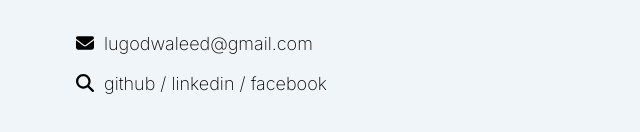
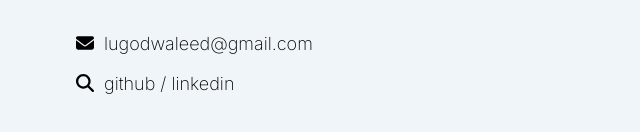
Before and after one commit to waleedlugod/waleedlugod, a Next.js app: page /contact in a window 1280 px wide. Shown: the part 228-360 px from the top of the page, without its empty margins (0-640 px from the left). Built offline with nearby package versions, Linux system fonts and the light colour scheme; a web font is replaced by a local one.

Commit message:
remove facebook from contact

```diff
--- a/src/pages/contact.js
+++ b/src/pages/contact.js
@@ -33,10 +33,6 @@ export default function Contact() {
             <a className="link" href="https://www.linkedin.com/in/wlugod/">
               linkedin
             </a>
-            &nbsp;/&nbsp;
-            <a className="link" href="https://www.facebook.com/wwwlugod">
-              facebook
-            </a>
           </section>
         </main>
       </Article>
```
